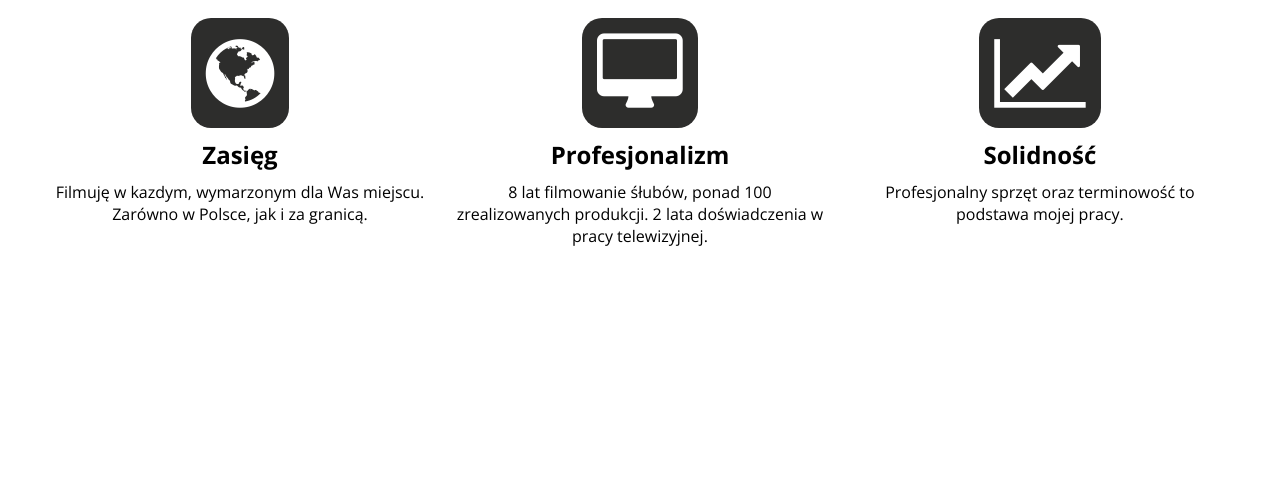
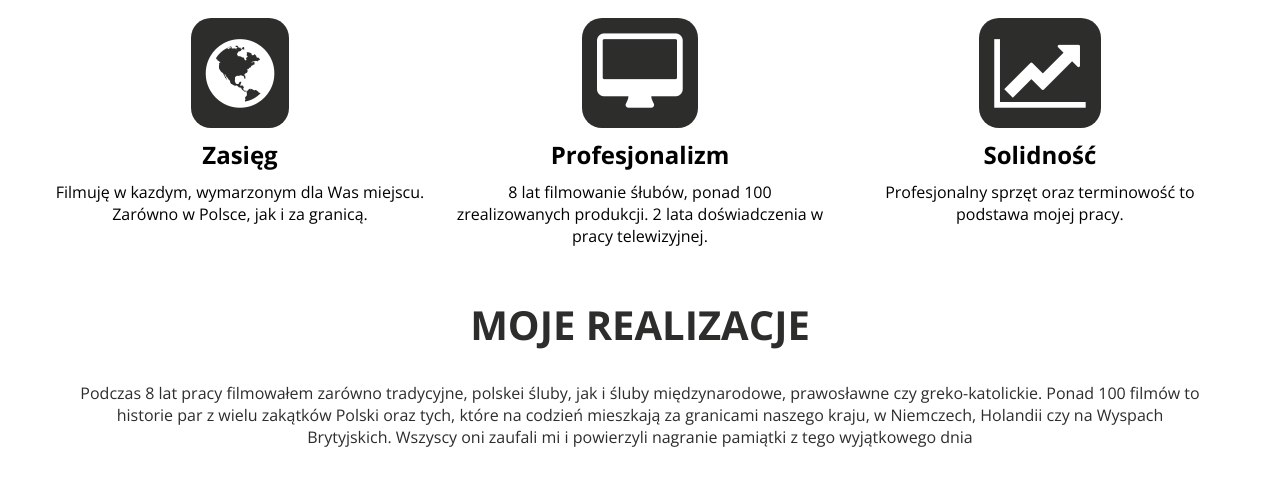
Before and after one commit to MichBrusilo/strona_1, a website: page index.html in a window 1280 px wide. Shown: the part 1092-1578 px from the top of the page. Before the commit the page ends 1379 px from the top, so only its background shows below. Drawn offline with nearby package versions, Linux system fonts and the light colour scheme; files that its build step writes are made by us from their sources.

Commit message:
Add featured work section in index.html and style.css/change hero image

```diff
--- a/css/style.css
+++ b/css/style.css
@@ -86,7 +86,7 @@ header nav ul li a {
 
 .hero {
 	height: 1000px;
-	background-image: url(https://images.pexels.com/photos/38569/bridal-son-in-law-marriage-wedding-38569.jpeg?auto=compress&cs=tinysrgb&dpr=2&h=750&w=1260);
+	background-image: url(https://images.pexels.com/photos/265705/pexels-photo-265705.jpeg?auto=compress&cs=tinysrgb&dpr=2&h=750&w=1260);
 	background-size: cover;
 }
 
@@ -132,3 +132,23 @@ header nav ul li a {
 .icons [class*="col-"]:hover h2 {
 	color: #00C7E8;
 }
+/* Featured Works */
+
+.featured {
+	text-align: center;
+	color: #2d2d2c;
+	margin: 40px 0;
+}
+
+.featured h2 {
+	text-align: center;
+	text-transform: uppercase;
+	margin: 15px 0;
+	font-size: 40px;
+	font-weight: bold;
+}
+
+.featured p {
+	margin: 0px 20px;
+	padding: 15px;
+}
--- a/index.html
+++ b/index.html
@@ -54,3 +54,12 @@
 				</div>
 			</div>
 		</section>
+
+	<!-- Featured works -->
+
+		<section class="featured">
+			<div class="container">
+				<h2>Moje realizacje</h2>
+				<p>Podczas 8 lat pracy filmowałem zarówno tradycyjne, polskei śluby, jak i śluby międzynarodowe, prawosławne czy greko-katolickie. Ponad 100 filmów to historie par z wielu zakątków Polski oraz tych, które na codzień mieszkają za granicami naszego kraju, w Niemczech, Holandii czy na Wyspach Brytyjskich. Wszyscy oni zaufali mi i powierzyli nagranie pamiątki z tego wyjątkowego dnia</p>
+			</div>
+		</section>
```
